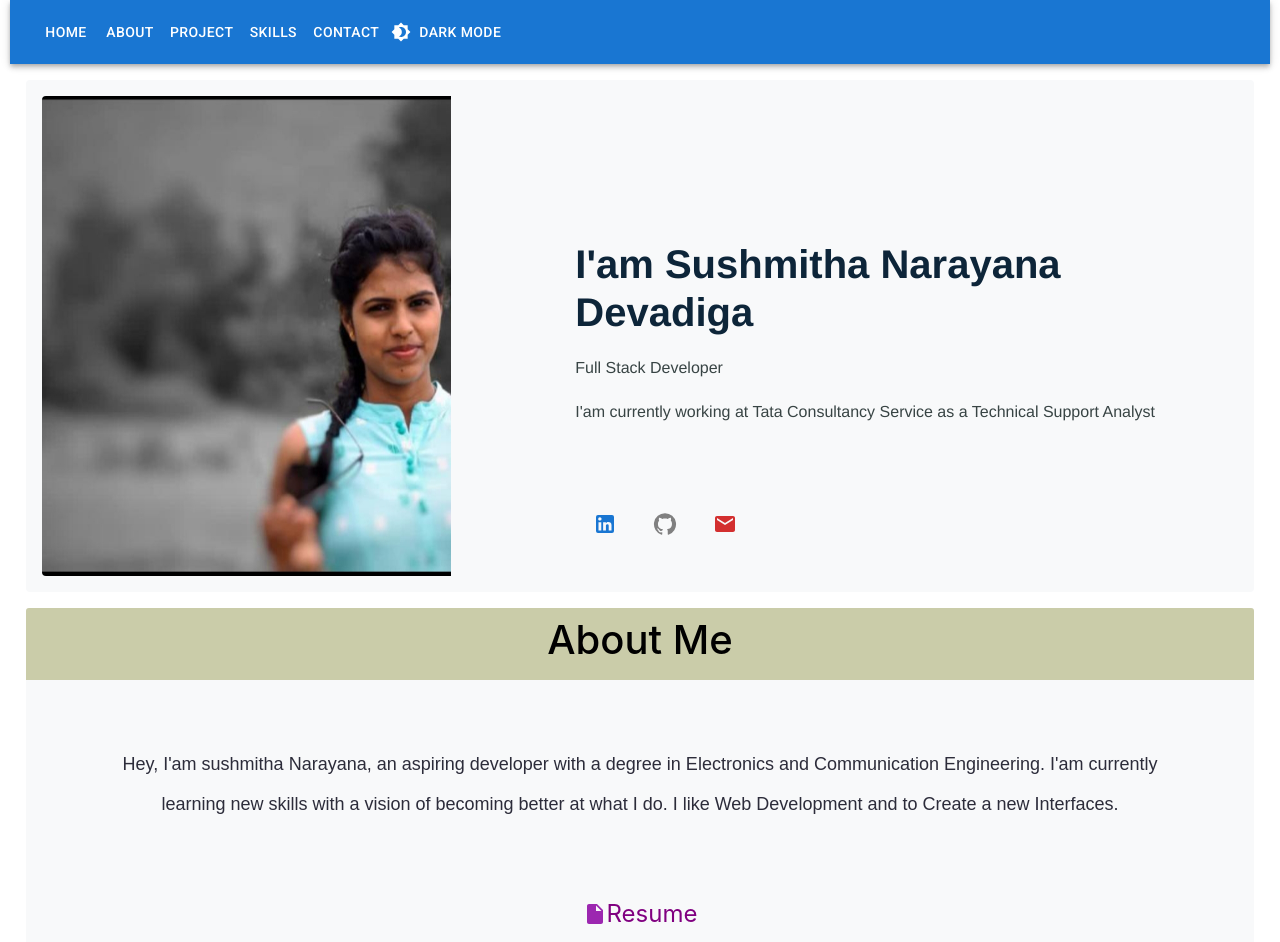
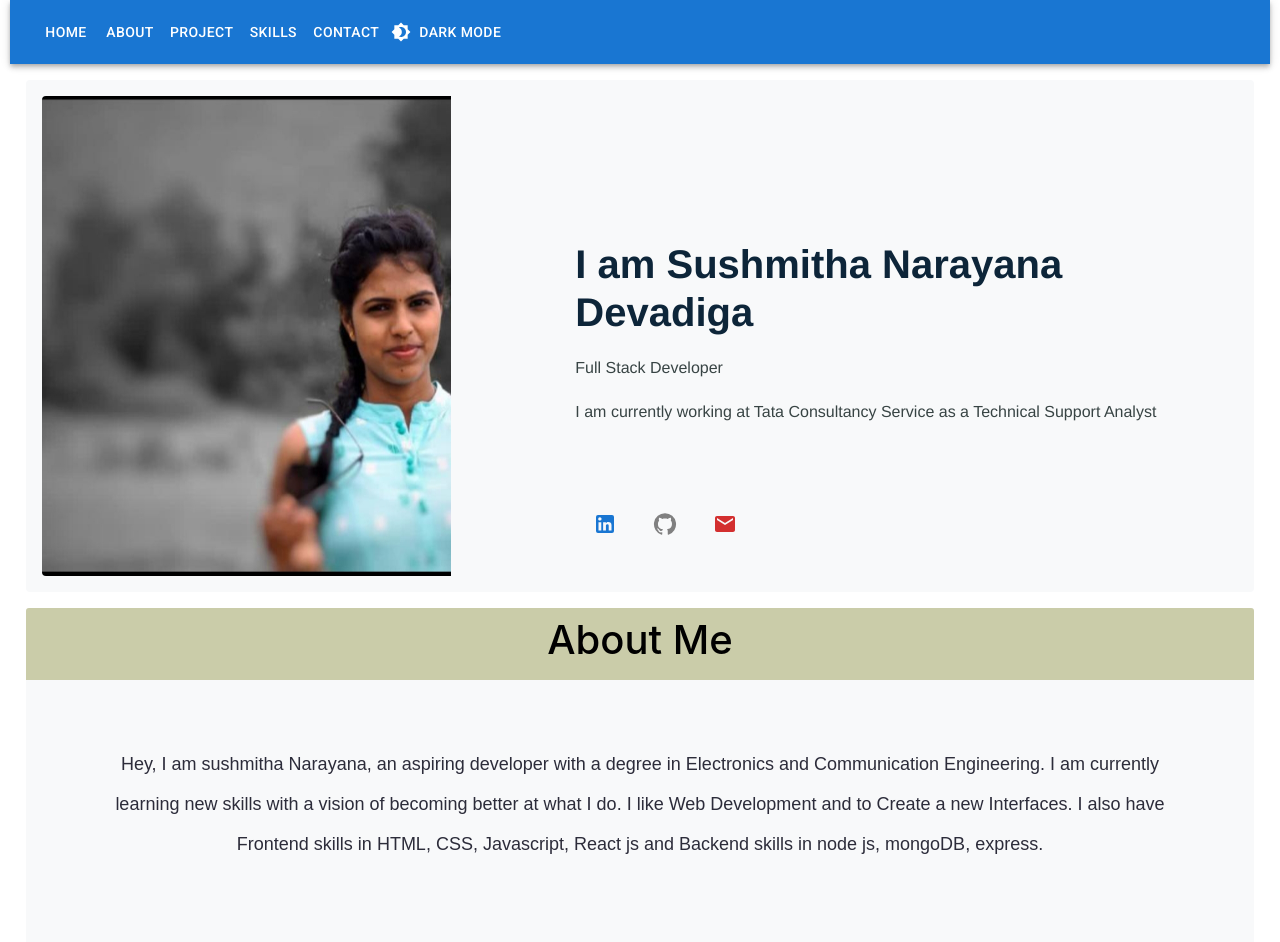
Before and after one commit to shushnikz/portfolio-draft, a React (Create React App) app: page / in a window 1280 px wide. Shown: the top 942 px of the page. Built offline with nearby package versions, Linux system fonts and the light colour scheme.

Commit message:
added about section

```diff
--- a/src/About.js
+++ b/src/About.js
@@ -8,9 +8,10 @@ export default function About() {
             <div className="card bg-light text-light m-3 border-0">
                 <div className="card-header border-0 about"><h1>About Me</h1></div>
                 <div className="card-body bg-light text-dark about-intro">
-                    <p className="card-text text-center m-5">Hey, I'am sushmitha Narayana, an aspiring developer with a degree in Electronics
-                        and Communication Engineering. I'am currently learning new skills with a vision of becoming better at what I do.
-                        I like Web Development and to Create a new Interfaces.</p>
+                    <p className="card-text text-center m-5">Hey, I am sushmitha Narayana, an aspiring developer with a degree in Electronics
+                        and Communication Engineering. I am currently learning new skills with a vision of becoming better at what I do.
+                        I like Web Development and to Create a new Interfaces. I also have Frontend skills in HTML, CSS, Javascript, React js and Backend skills in
+                        node js, mongoDB, express.</p>
                 </div>
                 <div className="resume">
                     <a href="https://drive.google.com/file/d/1P0U8sZBQ8SSxtHksMh5l6aw1luGqZZA2/view?usp=drivesdk"
--- a/src/Contact.js
+++ b/src/Contact.js
@@ -16,7 +16,6 @@ export default function Contact() {
       <div className="card m-3 border-0">
         <div className="card-header border-0 contact"><h1>Contact Me</h1></div>
         <div className="flex justify-content-around">
-
           <div className="m-3">
             <p><b>If you want to know more about me or my work, or if you would just like to say hello,
               <br />
--- a/src/Intro.js
+++ b/src/Intro.js
@@ -6,8 +6,8 @@ import WhatsAppIcon from '@mui/icons-material/WhatsApp';
 import EmailIcon from '@mui/icons-material/Email';
 import profile from "./profile.jpg"
 
-export default function Intro(){
-    return(
+export default function Intro() {
+    return (
         <div className="home">
             <div className="card bg-light text-light m-3 border-0">
                 <div className="row g-0">
@@ -17,24 +17,24 @@ export default function Intro(){
                     </div>
                     <div className="col-md-8">
                         <div className="card-body bg-light text-light content">
-                            <h1 className="card-title">I'am Sushmitha Narayana Devadiga</h1>
+                            <h1 className="card-title">I am Sushmitha Narayana Devadiga</h1>
                             <p className="card-text">Full Stack Developer</p>
-                            <p className="card-text">I'am currently working at Tata Consultancy Service as a Technical Support Analyst</p>
+                            <p className="card-text">I am currently working at Tata Consultancy Service as a Technical Support Analyst</p>
                             <div className="icon">
                                 <a className="link" href="https://www.linkedin.com/in/sushmitha-narayan-devadiga-b1741216a"
                                     target="_blank" rel="noreferrer">
                                     <IconButton>
-                                    <LinkedInIcon color="primary"/>
+                                        <LinkedInIcon color="primary" />
                                     </IconButton></a>
                                 <a className="link" href="https://github.com/shushnikz?tab=repositories"
                                     target="_blank" rel="noreferrer">
                                     <IconButton>
-                                    <GitHubIcon style={{color: "grey"}}/>
+                                        <GitHubIcon style={{ color: "grey" }} />
                                     </IconButton></a>
                                 <a className="link" href="mailto: sushmithadevadiga997@gmail.com"
                                     target="_blank" rel="noreferrer">
                                     <IconButton>
-                                    <EmailIcon color="error"/>
+                                        <EmailIcon color="error" />
                                     </IconButton></a>
                             </div>
                         </div>
```
Lines whose indentation alone changed are shown as unchanged.
